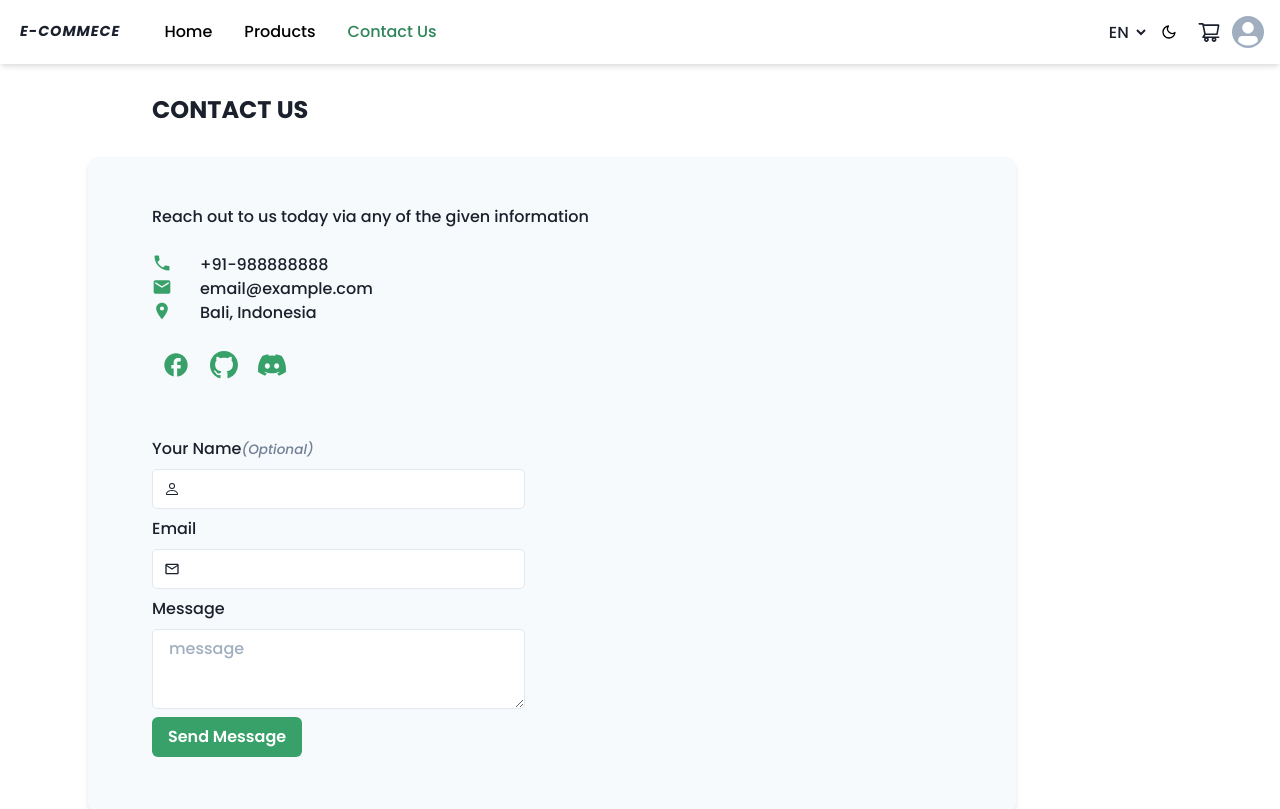
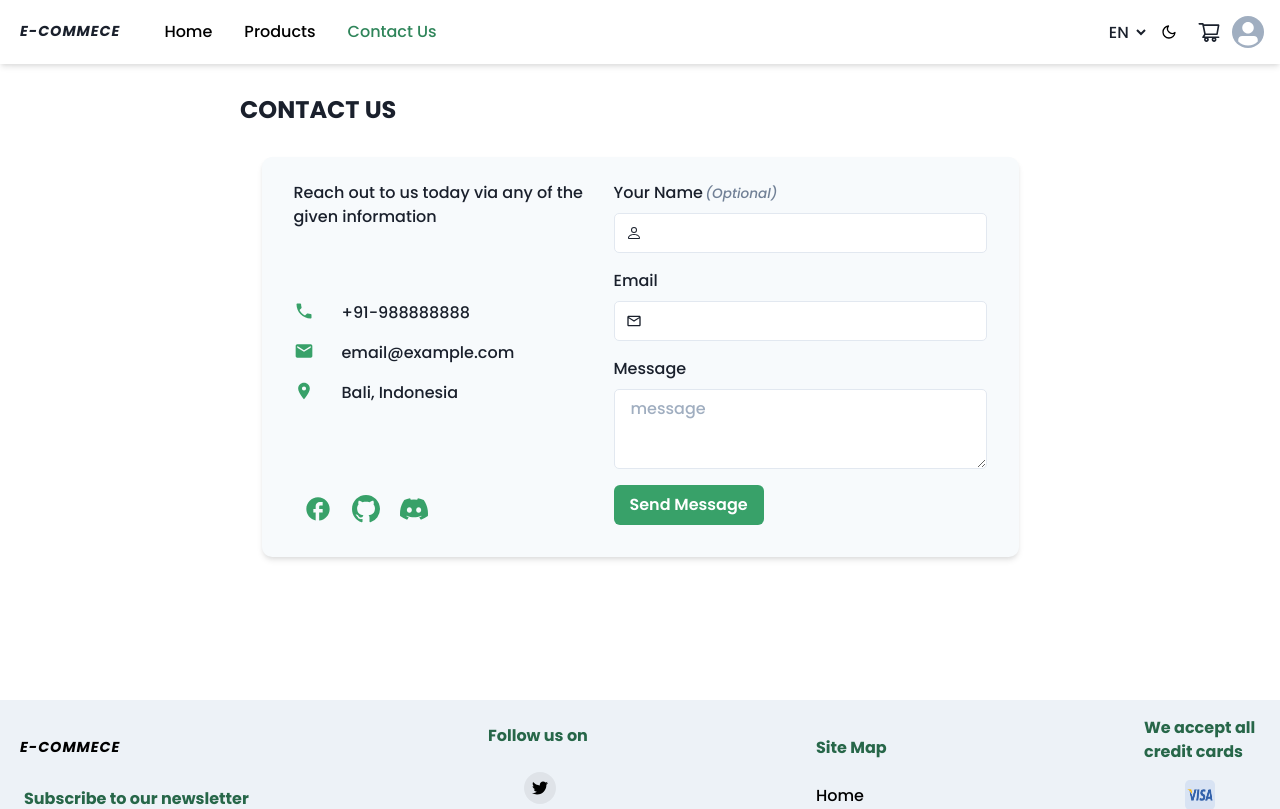
Before and after one commit to Samlogy/saas-ecommerce, a Next.js app in the folder front/: page /contact in a window 1280 px wide. Shown: the top 809 px of the page. Built offline with nearby package versions, Linux system fonts and the light colour scheme.

Commit message:
fix: contact page layout --> reponsive

```diff
--- a/front/pages/contact.tsx
+++ b/front/pages/contact.tsx
@@ -65,7 +65,8 @@ export default function contact() {
         flexDir="column"
         justifyContent={'center'}
         alignItems="center"
-        w={['18rem', '', '50rem']}
+        w={['15rem', '30rem', '', '50rem']}
+        mx="auto"
       >
         <Heading fontSize="1.5rem" mb="2rem" textTransform={'uppercase'} mr="auto" w="full">
           Contact Us
@@ -73,27 +74,35 @@ export default function contact() {
         <Flex
           flexDir={'row'}
           flexWrap={'wrap'}
-          justifyContent={['center', '', 'space-between', '']}
+          justifyContent={['center', '', '', 'space-between']}
           borderRadius={'10px'}
           boxShadow="md"
-          p="1.5rem 2rem"
+          p={['1.5rem 1rem', '1.5rem 2rem', '', '']}
           bg={bgColor}
         >
-          <Flex flexDir="column" justifyContent={'space-between'} p="1.5rem 2rem">
-            <Text color={textColor} fontSize={'1rem'} mb="1.5rem" w={['18rem', '', '50rem']}>
+          <Flex
+            flexDir="column"
+            justifyContent={'space-between'}
+            alignItems={['center', '', '', 'flex-start']}
+            mb={['2rem', '', '', '0']}
+          >
+            <Text color={textColor} fontSize={'1rem'} mb="1.5rem" maxW="20rem">
               Reach out to us today via any of the given information
             </Text>
 
-            <Flex flexDir={'column'} alignItems="flex-start" mb="1rem">
+            <Flex
+              flexDir={'column'}
+              justifyContent="center"
+              alignItems={['center', '', '', 'flex-start']}
+              mb="1rem"
+            >
               {contacts.map(contact => (
-                <Flex justifyContent={'space-between'} w="15rem">
+                <Flex justifyContent={'space-between'} w="15rem" mb="1rem">
                   <Box as="span" mr="1rem" color={'gray_9'}>
-                    {' '}
-                    {contact.icon}{' '}
+                    {contact.icon}
                   </Box>
                   <Text fontSize="1rem" color={textColor} w="12rem">
-                    {' '}
-                    {contact.data}{' '}
+                    {contact.data}
                   </Text>
                 </Flex>
               ))}
@@ -119,12 +128,12 @@ export default function contact() {
             </Flex>
           </Flex>
 
-          <Box p="1.5rem 2rem">
+          <Flex flexDir="column" justifyContent={'space-between'} mx={['auto', '', '0', '']}>
             <form onSubmit={handleSubmit(onContact)}>
-              <FormControl id="name" mb=".5rem">
+              <FormControl id="name" mb="1rem">
                 <FormLabel>
                   Your Name
-                  <Box as="span" color="gray_4" fontSize=".85rem" fontStyle={'italic'}>
+                  <Box as="span" color="gray_4" fontSize=".85rem" ml=".15rem" fontStyle={'italic'}>
                     (Optional)
                   </Box>
                 </FormLabel>
@@ -136,7 +145,6 @@ export default function contact() {
                     isInvalid={errors.name ? true : false}
                     focusBorderColor={errors.name ? 'error' : 'accent_6'}
                     errorBorderColor="error"
-                    // borderColor={borderColor}
                     borderRadius="5px"
                     bg={inputColor}
                     {...register('name')}
@@ -145,7 +153,7 @@ export default function contact() {
                 {errors.name && <ErrorMessage error={errors.name.message} />}
               </FormControl>
 
-              <FormControl id="name" mb=".5rem">
+              <FormControl id="name" mb="1rem">
                 <FormLabel> Email </FormLabel>
                 <InputGroup>
                   <InputLeftElement
@@ -158,7 +166,6 @@ export default function contact() {
                     isInvalid={errors.email ? true : false}
                     focusBorderColor={errors.email ? 'error' : 'accent_6'}
                     errorBorderColor="error"
-                    // borderColor={borderColor}
                     borderRadius="5px"
                     bg={inputColor}
                     {...register('email')}
@@ -167,14 +174,13 @@ export default function contact() {
                 {errors.email && <ErrorMessage error={errors.email.message} />}
               </FormControl>
 
-              <FormControl id="name" mb=".5rem">
+              <FormControl id="name" mb="1rem">
                 <FormLabel> Message </FormLabel>
                 <Textarea
                   placeholder="message"
                   isInvalid={errors.message ? true : false}
                   focusBorderColor={errors.message ? 'error' : 'accent_6'}
                   errorBorderColor="error"
-                  // borderColor={borderColor}
                   bg={inputColor}
                   borderRadius="5px"
                   {...register('message')}
@@ -188,7 +194,7 @@ export default function contact() {
                 </Button>
               </FormControl>
             </form>
-          </Box>
+          </Flex>
         </Flex>
       </Flex>
     </Layout>
```
